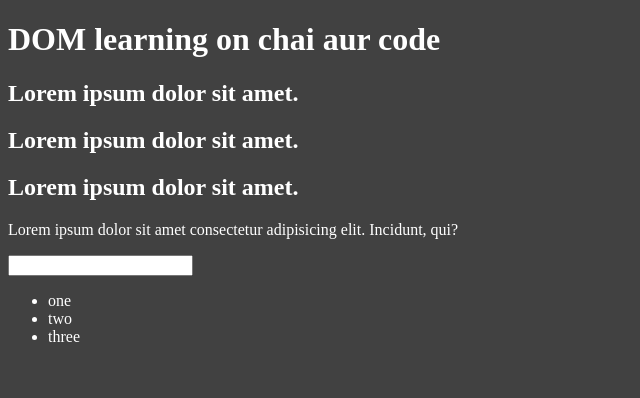
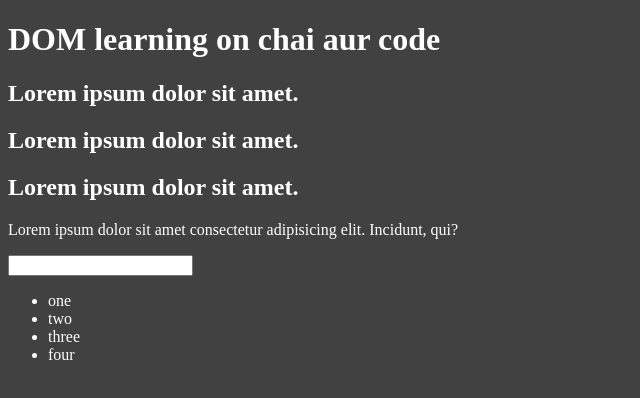
Before and after one commit to mustafakamran01/JavaScript, a website: page 06_dom/one.html in a window 1280 px wide. Shown: the full height of the page, 0-640 px from the left. Drawn offline with Linux system fonts and the light colour scheme.

Commit message:
DOM Revision

```diff
--- a/06_dom/one.html
+++ b/06_dom/one.html
@@ -25,6 +25,7 @@
         <li class="list-item">one</li>
         <li class="list-item">two</li>
         <li class="list-item">three</li>
+        <li class="list-item">four</li>
     </ul>
 </body>
 </html>
@@ -40,3 +41,27 @@
     # is used to access with the help of id, whereas
     . is used to access with the help of class
  -->
+
+<!--
+document.getElementById('title')        // We get element of id = title
+document.getElementById('title').id     // We get the id of the given element
+document.getElementById('title').className     // We get the class name of the element
+document.getElementById('title').getAttribute   // We get the attribute of the element
+document.getElementById('title').getAttribute('id')     // We get the id of the element
+document.getElementById('title').getAttribute('class')  // We get the class of the element
+document.getElementById('title').setAttribute('class', 'test') // We are updating the class of the element
+const title = document.getElementById('title')      // Here we are storing element in a variable
+title.style.backgroundColor = 'blue'        // We can add styling to the element
+title.textContent             // We get the whole text, even those which might not be visible to end user
+title.innerText         // We get the text which are visible to end user only
+document.querySelector('h2')        // We will get the first h2 element
+document.querySelector('#title')    // We will get the element of id = title
+document.querySelector('.heading')  / We will get the element of class name = heading
+document.querySelector('ul').querySelector('li').style.backgroundColor = "blue"
+// Here we are selecting first list item of unordered list and changing it's background color
+document.querySelector('ul').querySelector('li').innerHTML = "1"
+// Here we are changing inner HTML of the selected element
+const tempList = document.querySelectorAll('li')
+// Here we will get a nodeList, that's why we cannot use all the properties of array like maps, but we can use forEach loop
+document.getElementsByClassName('list-item')    // We will get a HTML collection
+-->
```
